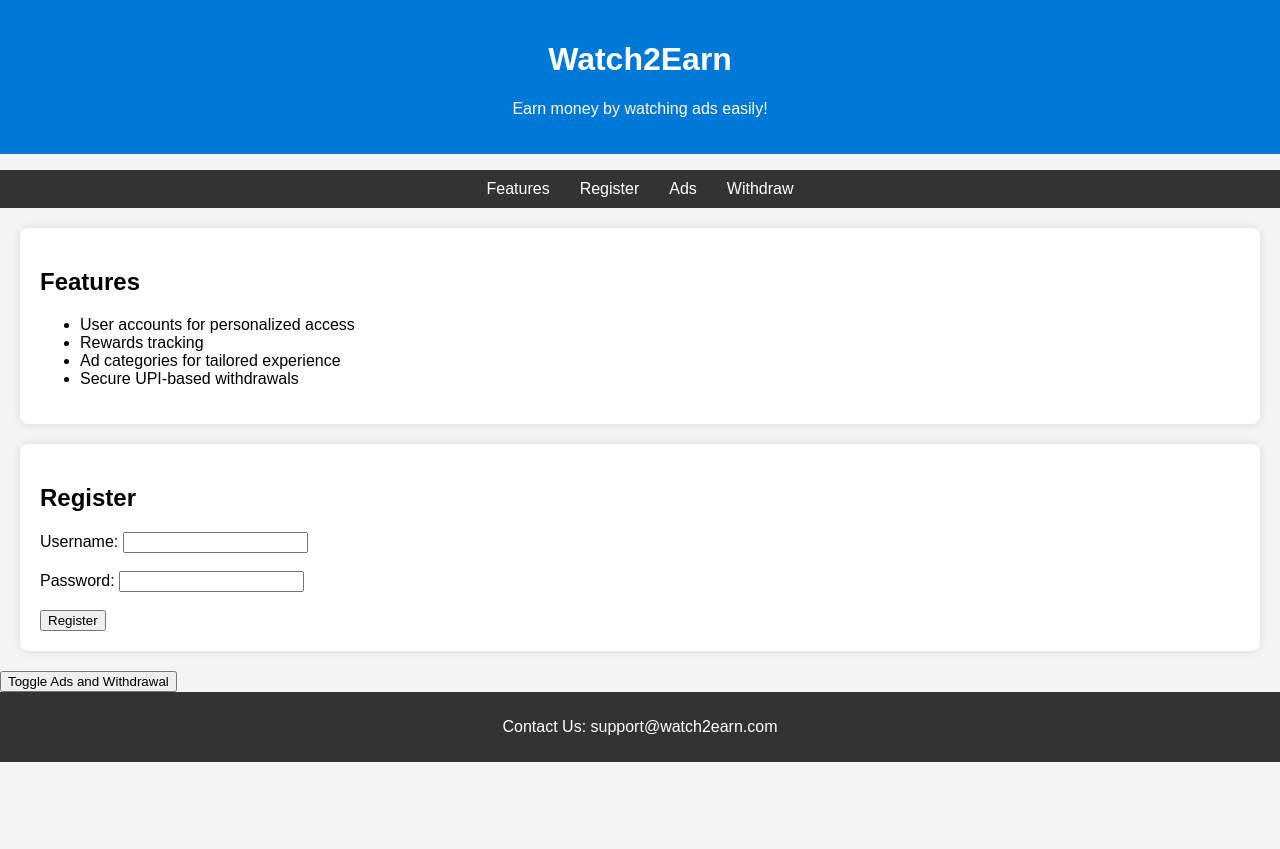
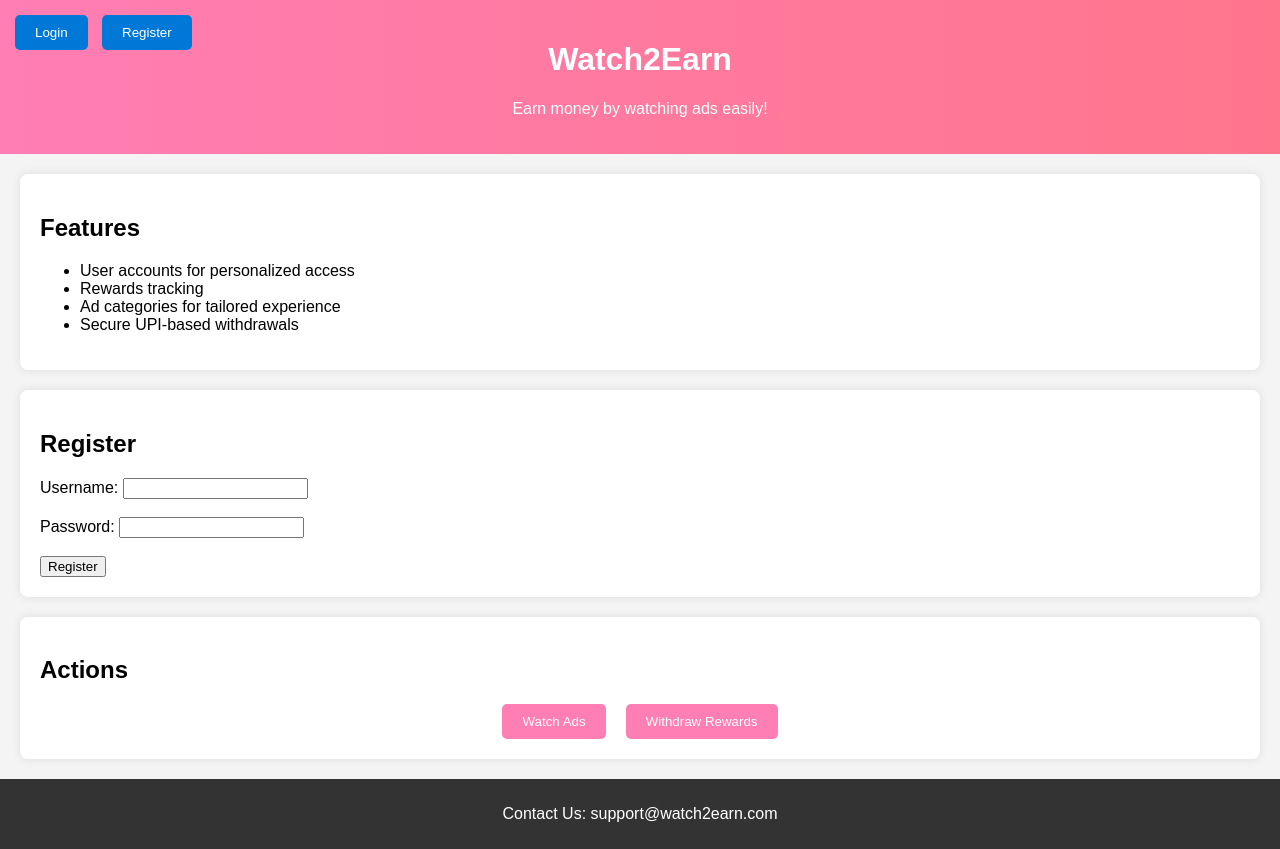
Before and after one commit to anup6969/watch2earn, a plain HTML site: page index.html in a window 1280 px wide. Before the commit the page ends 800 px from the top, so only its background shows below. Drawn offline with Linux system fonts and the light colour scheme.

Commit message:
Update index.html

```diff
--- a/index.html
+++ b/index.html
@@ -15,7 +15,7 @@
 
         header {
             text-align: center;
-            background: #0078D7;
+            background: linear-gradient(90deg, #ff7eb3, #ff758c);
             color: #fff;
             padding: 20px;
         }
@@ -37,6 +37,26 @@
             color: #fff;
         }
 
+        .top-buttons {
+            position: absolute;
+            top: 10px;
+            left: 10px;
+        }
+
+        .top-buttons button {
+            margin: 5px;
+            padding: 10px 20px;
+            border: none;
+            border-radius: 5px;
+            background: #0078D7;
+            color: #fff;
+            cursor: pointer;
+        }
+
+        .top-buttons button:hover {
+            background: #005bb5;
+        }
+
         section {
             margin: 20px;
             padding: 20px;
@@ -55,9 +75,31 @@
         .hidden {
             display: none;
         }
+
+        .btn-container {
+            display: flex;
+            justify-content: center;
+            gap: 20px;
+        }
+
+        .btn-container button {
+            padding: 10px 20px;
+            background: #ff7eb3;
+            color: white;
+            border: none;
+            border-radius: 5px;
+            cursor: pointer;
+        }
+
+        .btn-container button:hover {
+            background: #ff758c;
+        }
     </style>
     <script>
         const API_URL = "https://server-js-o0xl.onrender.com";
+
+        // Save session data
+        let sessionUsername = null;
 
         // Handle Registration
         document.addEventListener("DOMContentLoaded", () => {
@@ -85,31 +127,49 @@
                     console.error(error);
                 }
             });
+        });
 
-            // Toggle the visibility of the Watch Ads and Withdraw sections
-            const toggleButton = document.getElementById("toggleSections");
-            const sectionsToToggle = document.querySelectorAll(".toggle-section");
+        // Handle Login
+        async function loginUser() {
+            const username = prompt("Enter your username:");
+            const password = prompt("Enter your password:");
 
-            toggleButton.addEventListener("click", () => {
-                sectionsToToggle.forEach(section => {
-                    section.classList.toggle("hidden");
+            if (!username || !password) {
+                alert("Both username and password are required!");
+                return;
+            }
+
+            try {
+                const response = await fetch(`${API_URL}/login`, {
+                    method: "POST",
+                    headers: { "Content-Type": "application/json" },
+                    body: JSON.stringify({ username, password }),
                 });
-            });
-        });
+
+                if (response.ok) {
+                    const data = await response.json();
+                    sessionUsername = username; // Save username for the session
+                    alert(`Login successful. Rewards: ₹${data.rewards}`);
+                } else {
+                    alert("Invalid credentials!");
+                }
+            } catch (error) {
+                alert("Error connecting to server!");
+                console.error(error);
+            }
+        }
 
         // Watch Ads & Earn Rewards
         function watchAds() {
-            const username = prompt("Enter your username to earn rewards:");
-
-            if (!username) {
-                alert("Username is required to earn rewards!");
+            if (!sessionUsername) {
+                alert("Please log in first!");
                 return;
             }
 
             fetch(`${API_URL}/add-reward`, {
                 method: "POST",
                 headers: { "Content-Type": "application/json" },
-                body: JSON.stringify({ username, reward: 10 }),
+                body: JSON.stringify({ username: sessionUsername, reward: 10 }),
             })
                 .then(response => response.json())
                 .then(data => {
@@ -127,17 +187,21 @@
 
         // Withdraw Rewards
         function withdrawRewards() {
-            const username = prompt("Enter your username to withdraw rewards:");
+            if (!sessionUsername) {
+                alert("Please log in first!");
+                return;
+            }
 
-            if (!username) {
-                alert("Username is required for withdrawal!");
+            const upiId = prompt("Enter your UPI ID or number:");
+            if (!upiId) {
+                alert("UPI ID is required for withdrawal!");
                 return;
             }
 
             fetch(`${API_URL}/withdraw`, {
                 method: "POST",
                 headers: { "Content-Type": "application/json" },
-                body: JSON.stringify({ username }),
+                body: JSON.stringify({ username: sessionUsername, upiId }),
             })
                 .then(response => response.json())
                 .then(data => {
@@ -160,14 +224,10 @@
         <p>Earn money by watching ads easily!</p>
     </header>
 
-    <nav>
-        <ul>
-            <li><a href="#features">Features</a></li>
-            <li><a href="#register">Register</a></li>
-            <li><a href="#ads">Ads</a></li>
-            <li><a href="#withdraw">Withdraw</a></li>
-        </ul>
-    </nav>
+    <div class="top-buttons">
+        <button onclick="loginUser()">Login</button>
+        <button onclick="document.getElementById('register').scrollIntoView()">Register</button>
+    </div>
 
     <section id="features">
         <h2>Features</h2>
@@ -190,31 +250,15 @@
         </form>
     </section>
 
-    <button id="toggleSections">Toggle Ads and Withdrawal</button>
-
-    <section id="ads" class="toggle-section hidden">
-        <h2>Watch Ads & Earn</h2>
-        <div id="ad-space">
-            <script async src="https://pagead2.googlesyndication.com/pagead/js/adsbygoogle.js"></script>
-            <ins class="adsbygoogle"
-                 style="display:block"
-                 data-ad-client="ca-pub-2526583167218952"
-                 data-ad-slot="1234567890"
-                 data-ad-format="auto"></ins>
-            <script>
-                (adsbygoogle = window.adsbygoogle || []).push({});
-            </script>
+    <section id="actions">
+        <h2>Actions</h2>
+        <div class="btn-container">
+            <button onclick="watchAds()">Watch Ads</button>
+            <button onclick="withdrawRewards()">Withdraw Rewards</button>
         </div>
-        <button onclick="watchAds()">Start Watching Ads</button>
     </section>
 
-    <section id="withdraw" class="toggle-section hidden">
-        <h2>Withdraw Earnings</h2>
-        <p>Easily withdraw your rewards via UPI.</p>
-        <button onclick="withdrawRewards()">Withdraw Now</button>
-    </section>
-
-    <footer id="contact">
+    <footer>
         <p>Contact Us: support@watch2earn.com</p>
     </footer>
 </body>
```
